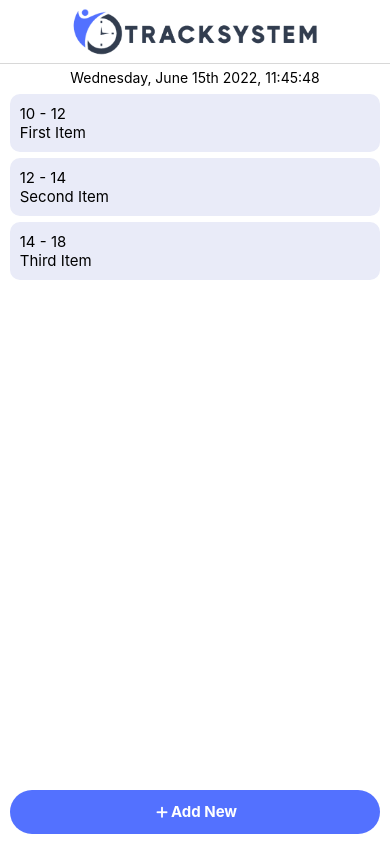
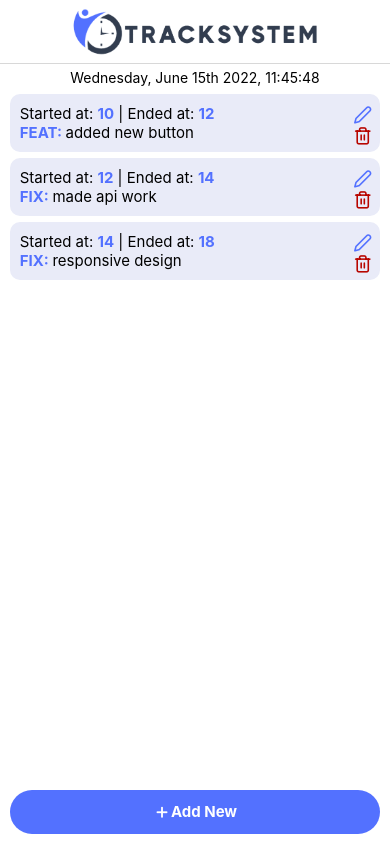
Before and after one commit to hartmario1/tracking-system, a React Native app: screen /Root in a window 390 px wide. Built offline with nearby package versions, Linux system fonts and the light colour scheme; what expo-linking would draw is missing.

Commit message:
feat: entry ui and some quick fixes

```diff
--- a/components/List.tsx
+++ b/components/List.tsx
@@ -4,7 +4,7 @@ import Task, { DATA } from "./Task";
 
 const List = () => {
   const renderItem = ({ item }: { item: any }) => (
-    <Task title = {item.title} start = {item.start} end = {item.end} />
+    <Task title = {item.title} start = {item.start} end = {item.end} type = {item.type} />
   );
 
   return (
@@ -23,18 +23,7 @@ const styles = StyleSheet.create({
     flex: 1,
     paddingBottom: 10,
     width: '95%',
-  },
-  item: {
-    backgroundColor: '#E9EBF8',
-    padding: 10,
-    marginVertical: 3,
-    width: '100%',
-    borderRadius: 10
-
-  },
-  title: {
-    fontSize: 15,
-  },
+  }
 });
 
 export default List;
--- a/components/Task.tsx
+++ b/components/Task.tsx
@@ -1,31 +1,54 @@
-import { StyleSheet, Text, View } from "react-native";
+import { StyleSheet, Text, TouchableOpacity, View } from "react-native";
+import { Feather } from '@expo/vector-icons';
 
 // will later change to take data from api
 export const DATA = [
   {
     id: 'bd7acbea-c1b1-46c2-aed5-3ad53abb28ba',
-    title: 'First Item',
+    title: 'added new button',
     start: 10,
-    end: 12
+    end: 12,
+    type: 'FEAT'
   },
   {
     id: '3ac68afc-c605-48d3-a4f8-fbd91aa97f63',
-    title: 'Second Item',
+    title: 'made api work',
     start: 12,
-    end: 14
+    end: 14,
+    type: 'FIX'
   },
   {
     id: '58694a0f-3da1-471f-bd96-145571e29d72',
-    title: 'Third Item',
+    title: 'responsive design',
     start: 14,
-    end: 18
+    end: 18,
+    type: 'FIX'
   },
 ];
 
-const Task = ({ title, start, end }: { title: string, start: number, end: number }) => (
+const Task = ({ title, start, end, type }: { title: string, start: number, end: number, type: string }) => (
   <View style = {styles.item}>
-    <Text style = {styles.title}>{start} - {end}</Text>
-    <Text style = {styles.title}>{title}</Text>
+    <View>
+      <View style = {{ flexDirection: "row" }}>
+        <Text style = {styles.title}>Started at: </Text>
+        <Text style = {styles.type}>{start}</Text>
+        <Text style = {styles.title}> | Ended at: </Text>
+        <Text style = {styles.type}>{end}</Text>
+      </View>
+      <View style = {{ flexDirection: "row" }}>
+        <Text style = {styles.type}>{type}: </Text>
+        <Text style = {styles.title}>{title}</Text>
+      </View>
+    </View>
+
+    <View style = {styles.icons}>
+      <TouchableOpacity>
+        <Feather name="edit-2" size={19} color="#5371ff" />
+      </TouchableOpacity>
+      <TouchableOpacity>
+        <Feather name="trash-2" size={19} color="#B80600" />
+      </TouchableOpacity>
+    </View>
   </View>
 )
 
@@ -35,12 +58,22 @@ const styles = StyleSheet.create({
     padding: 10,
     marginVertical: 3,
     width: '100%',
-    borderRadius: 10
-
+    borderRadius: 10,
+    flexDirection: "row"
   },
   title: {
     fontSize: 15,
   },
+  type: {
+    color: '#5371ff',
+    fontSize: 15,
+    fontWeight: 'bold'
+  },
+  icons: {
+    position: 'absolute',
+    right: 0,
+    paddingRight: 8,
+  }
 })
 
 export default Task;
--- a/navigation/index.tsx
+++ b/navigation/index.tsx
@@ -32,7 +32,10 @@ const RootNavigator = () => {
             source={require('../assets/images/logo.png')}
             style = {{ width: 250, height: 50 }} />
           ),
-          headerTitleAlign: 'center'
+          headerTitleAlign: 'center',
+          headerStyle: {
+            backgroundColor: '#fff',
+          },
         })} />
       <Stack.Screen
         name = "NotFound"
@@ -43,7 +46,10 @@ const RootNavigator = () => {
             source={require('../assets/images/logo.png')}
             style = {{ width: 250, height: 50 }} />
           ),
-          headerTitleAlign: 'center'
+          headerTitleAlign: 'center',
+          headerStyle: {
+            backgroundColor: '#fff',
+          }
         })} />
       <Stack.Group screenOptions = {{ presentation: 'containedTransparentModal' }}>
         <Stack.Screen
@@ -55,7 +61,10 @@ const RootNavigator = () => {
               source={require('../assets/images/logo.png')}
               style = {{ width: 250, height: 50 }} />
             ),
-            headerTitleAlign: 'center'
+            headerTitleAlign: 'center',
+            headerStyle: {
+              backgroundColor: '#fff',
+            }
           })} />
       </Stack.Group>
     </Stack.Navigator>
--- a/package.json
+++ b/package.json
@@ -10,6 +10,7 @@
     "eject": "expo eject"
   },
   "dependencies": {
+    "@openapitools/openapi-generator-cli": "^2.5.1",
     "@react-navigation/bottom-tabs": "^6.3.1",
     "@react-navigation/native": "^6.0.10",
     "@react-navigation/native-stack": "^6.6.2",
--- a/screens/Home.tsx
+++ b/screens/Home.tsx
@@ -1,4 +1,4 @@
-import { StyleSheet, Text, TouchableOpacity, View } from "react-native";
+import { StatusBar, StyleSheet, Text, TouchableOpacity, View } from "react-native";
 import { Entypo } from '@expo/vector-icons';
 import Clock from "../components/Clock";
 import List from "../components/List";
@@ -6,6 +6,10 @@ import { RootTabScreenProps } from "../types";
 
 const HomeScreen = ({ navigation }: RootTabScreenProps<'Home'>) => (
   <View style = {styles.container}>
+    <StatusBar
+      animated = {true}
+      backgroundColor = '#fff'
+      barStyle = 'dark-content' />
     <View style = {{ paddingVertical: 5 }}>
       <Clock />
     </View>
```
Also changed, not shown: 1 other file (tests, documents, lock files or other folders).
